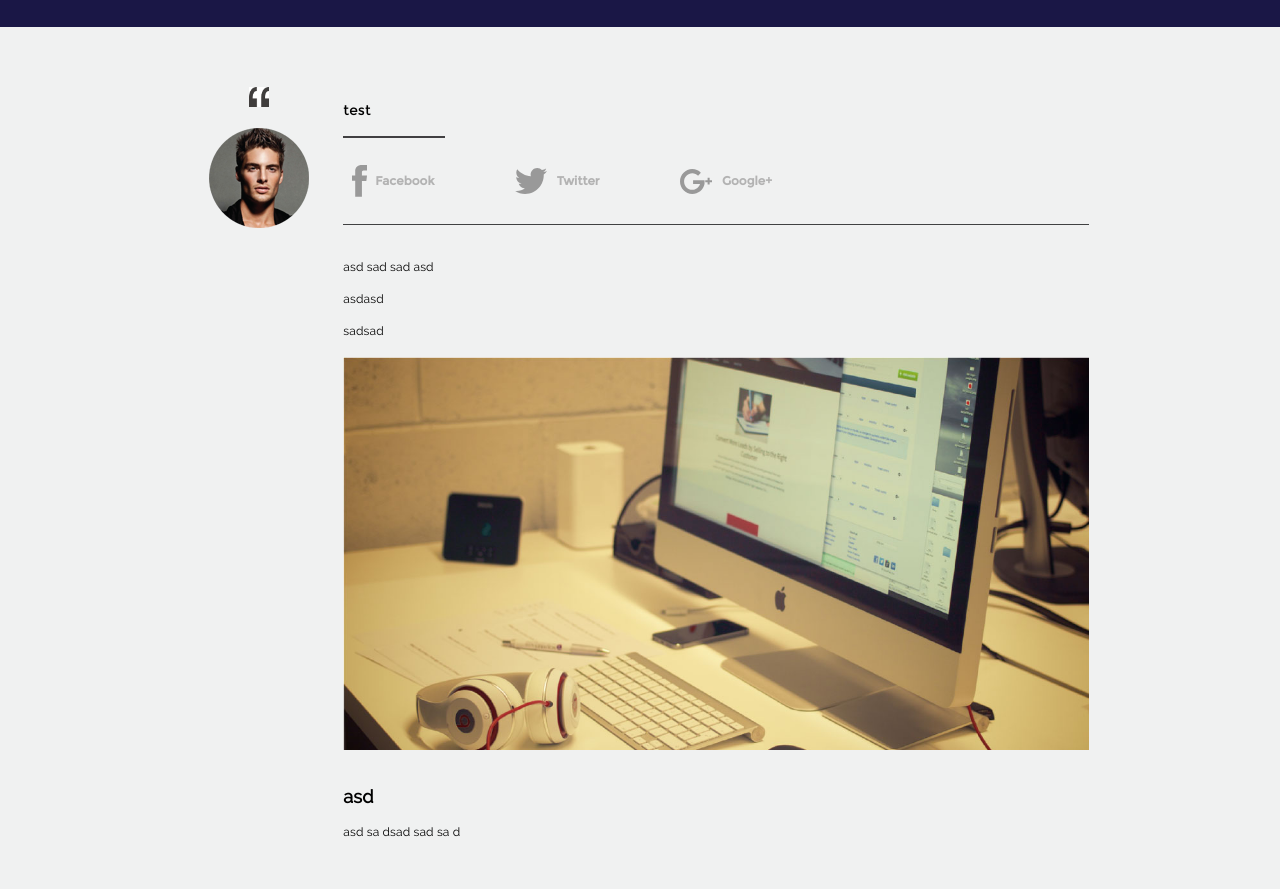
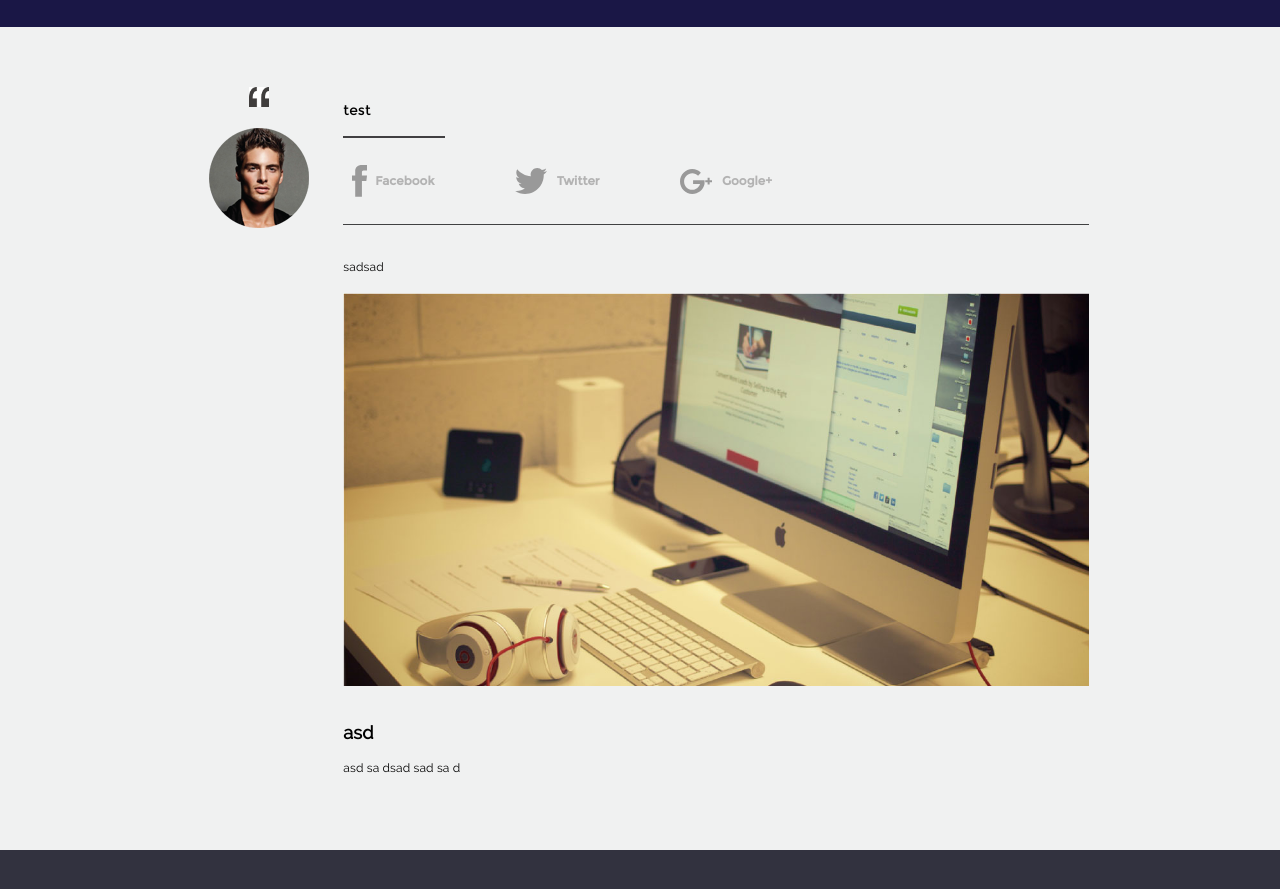
Before and after one commit to mcsekar12/blogTest, a Jekyll site: the page built from _posts/2018-07-24-your-filename.md, in a window 1280 px wide and 900 px high, scrolled down 522 px. Shown: the top 889 px of the window. Built offline with Jekyll 4.4.1, drawn with Linux system fonts in a browser that asks for light colours; comment, search, counter and statistics services are not loaded.

Commit message:
Update 2018-07-24-your-filename.md

```diff
--- a/_posts/2018-07-24-your-filename.md
+++ b/_posts/2018-07-24-your-filename.md
@@ -8,9 +8,7 @@ blog_description: Test dasdsa
 blog_category: test
 blog_highlight: test
 ---
-asd sad sad asd
 
-asdasd
 
 sadsad![013_Blog_Discription.jpg]({{site.baseurl}}/assets/img/blog/013_Blog_Discription.jpg)
 
```
